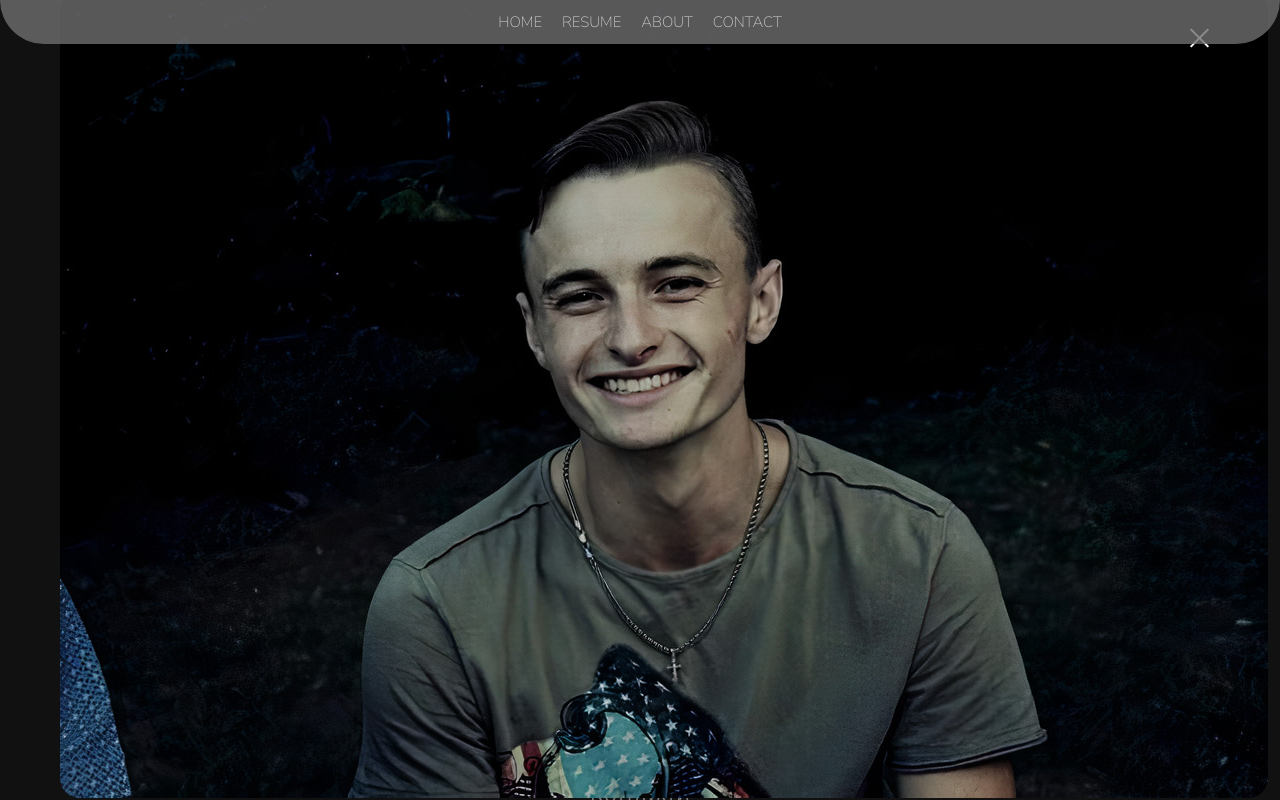
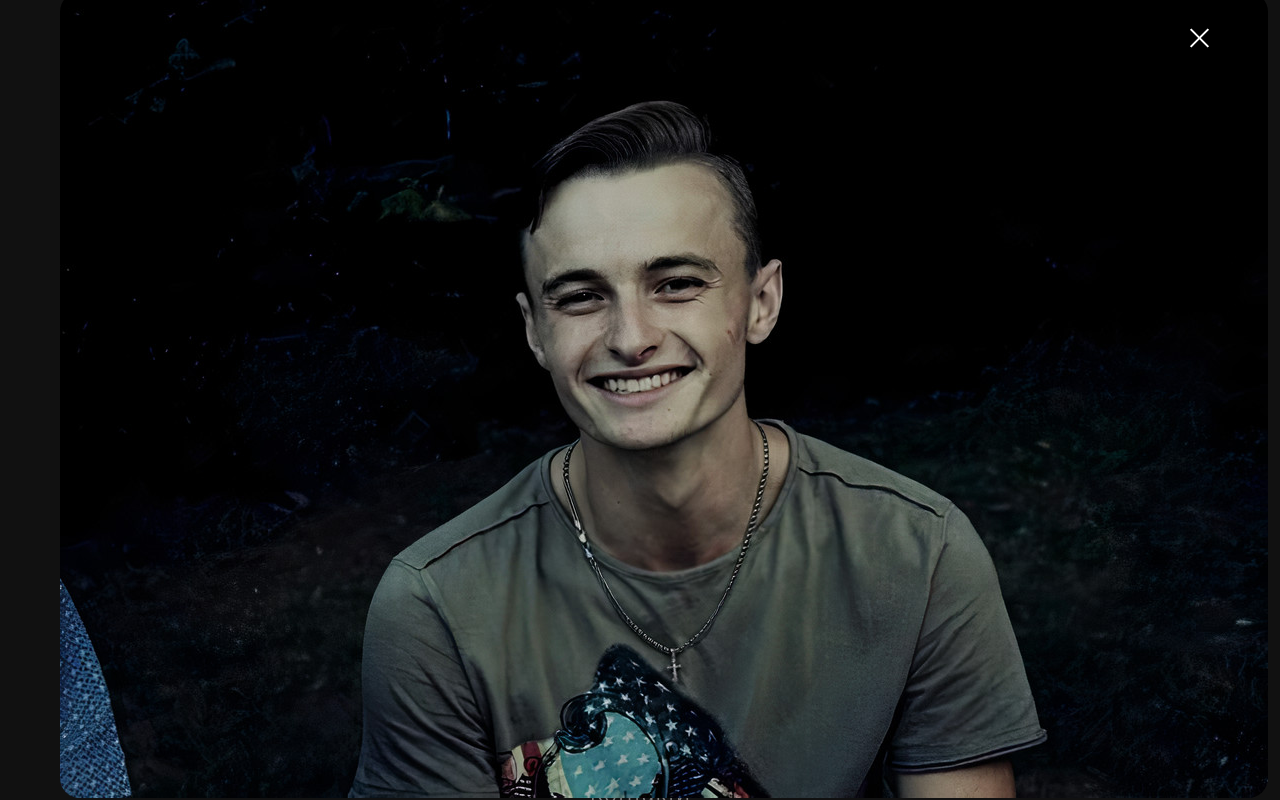
Before and after one commit to VetokhSergey/Personal-Site, a plain HTML site: page index.html in a window 1280 px wide. Both pictures are taken after a click on the picture 402 px from the left and 1748 px from the top of the page. Shown: the part 1348-2148 px from the top of the page. Drawn offline with Linux system fonts and the light colour scheme.

Commit message:
optimized code in js and fixed bug with navig

```diff
--- a/assets/css/style.css
+++ b/assets/css/style.css
@@ -12,9 +12,9 @@ body {
     font-weight: 400;
 }
 
-::-webkit-scrollbar {
+/* ::-webkit-scrollbar {
     display: none;
-}
+}*/
 
 
 /* Page "INTRO" */
@@ -49,7 +49,7 @@ body {
     left: 50%;
     opacity: 0.7;
     transition: opacity .1s linear;
-    z-index: 100;
+    z-index: 10;
     border-radius: 0 0 45px 45px;
     transform: translateX(-50%);
 }
--- a/assets/js/script.js
+++ b/assets/js/script.js
@@ -12,6 +12,7 @@ function hidePhoto () {
 function showPhoto () {
     photomodal.style.display = 'block';
     document.body.style.overflow = 'hidden';
+    navBar.style.display = 'none';
 };
 
 window.addEventListener('scroll', (e) => {
```
